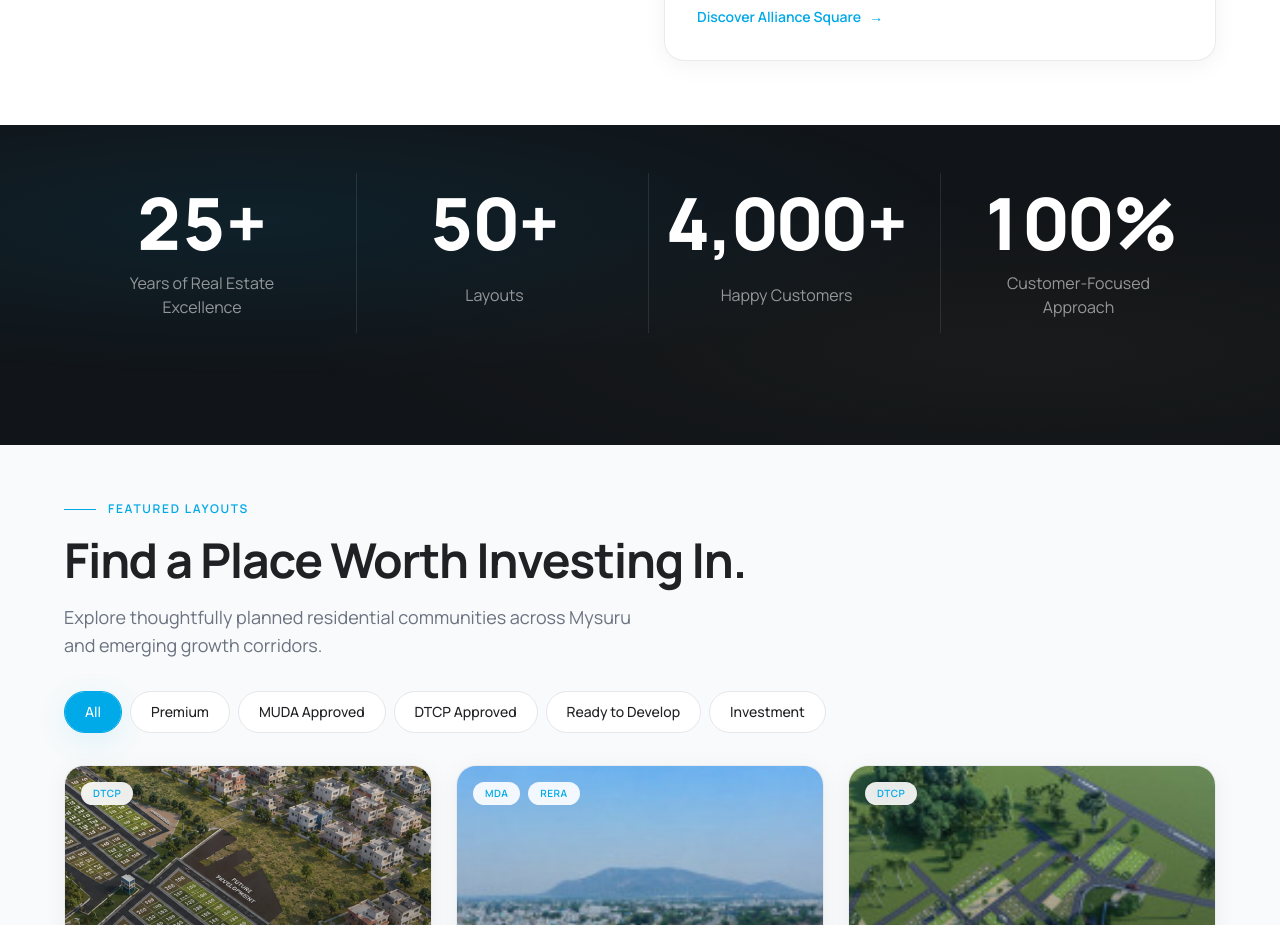
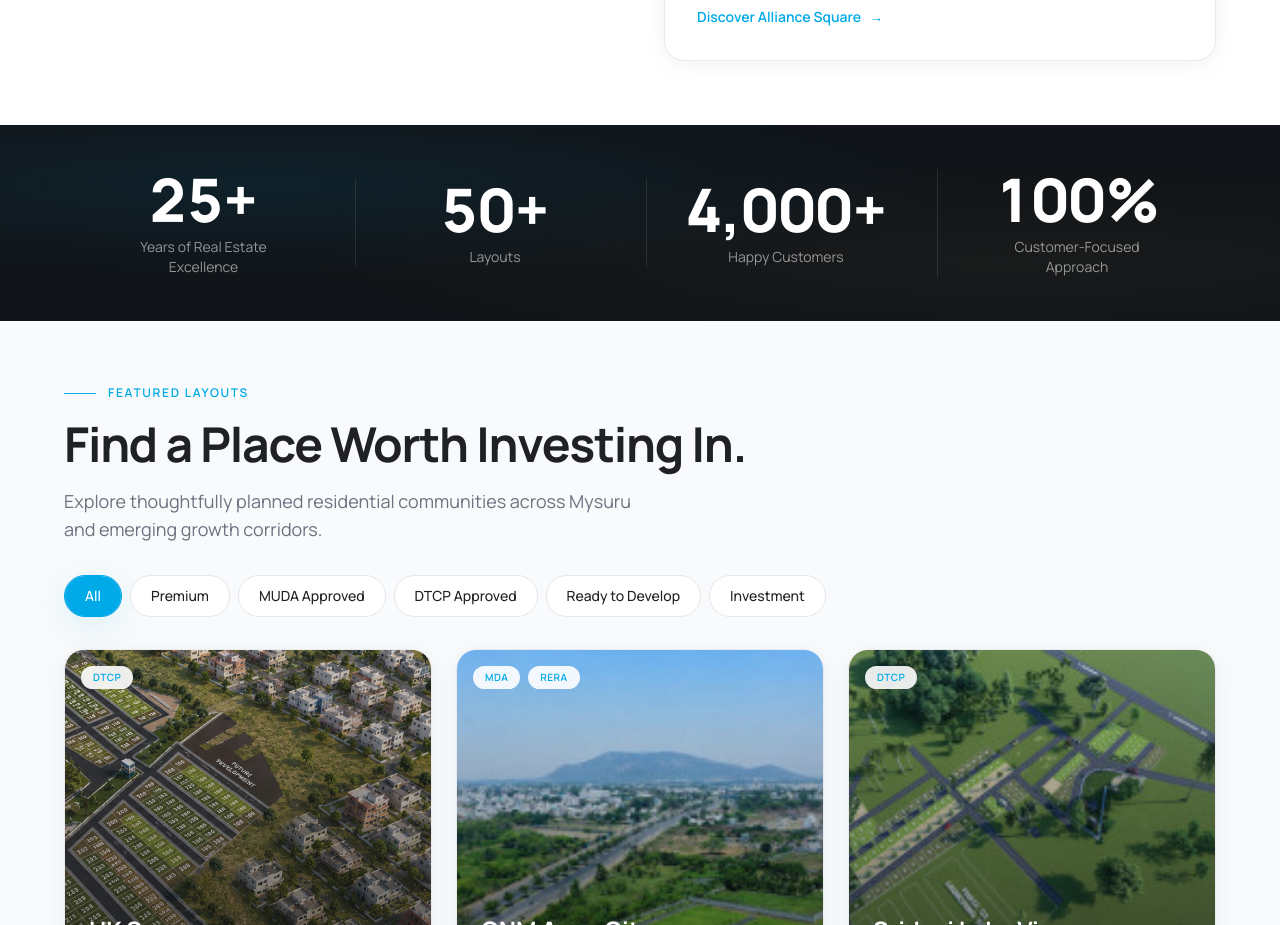
Before and after one commit to chethud/Alliance-Square, a Next.js app: page / in a window 1280 px wide. Shown: the part 1120-2045 px from the top of the page. Built offline with nearby package versions, Linux system fonts and the light colour scheme.

Commit message:
Compact stats section and center stat labels vertically.
Co-authored-by: Cursor <cursoragent@cursor.com>

```diff
--- a/src/components/home/StatsSection.tsx
+++ b/src/components/home/StatsSection.tsx
@@ -52,7 +52,7 @@ function AnimatedStatValue({
   }, [play, target, suffix, format, reduceMotion]);
 
   return (
-    <p className="text-4xl font-extrabold leading-none tabular-nums text-white sm:text-5xl md:text-6xl lg:text-7xl">
+    <p className="text-3xl font-extrabold leading-none tabular-nums text-white sm:text-4xl md:text-5xl lg:text-6xl">
       {display}
     </p>
   );
@@ -85,16 +85,16 @@ export function StatsSection() {
   return (
     <section
       ref={sectionRef}
-      className="section-pad relative overflow-hidden bg-premium-dark"
+      className="relative overflow-hidden bg-premium-dark py-5 md:py-6"
       aria-label="Company statistics"
     >
       <div className="absolute inset-0 bg-mesh-dark opacity-60" aria-hidden="true" />
-      <div className="container-main relative py-8 md:py-10 lg:py-12">
-        <div className="grid grid-cols-2 items-center gap-x-4 gap-y-10 md:grid-cols-4 md:gap-y-0">
+      <div className="container-main relative flex min-h-[132px] items-center md:min-h-[148px]">
+        <div className="grid w-full grid-cols-2 items-center gap-x-3 gap-y-6 md:grid-cols-4 md:gap-y-0">
           {statItems.map((item, index) => (
             <div
               key={item.label}
-              className={`flex min-h-[128px] flex-col items-center justify-center px-4 text-center md:min-h-[160px] md:px-6 ${
+              className={`flex flex-col items-center justify-center px-3 text-center md:px-5 ${
                 index > 0 ? "md:border-l md:border-white/10" : ""
               }`}
             >
@@ -104,7 +104,7 @@ export function StatsSection() {
                 format={item.format}
                 play={visible}
               />
-              <p className="mt-3 flex min-h-[2.75rem] max-w-[180px] items-center justify-center text-sm leading-snug text-white/55 md:min-h-[3rem] md:text-base">
+              <p className="mt-2 max-w-[160px] text-xs leading-snug text-white/55 md:max-w-[180px] md:text-sm">
                 {item.label}
               </p>
             </div>
```
